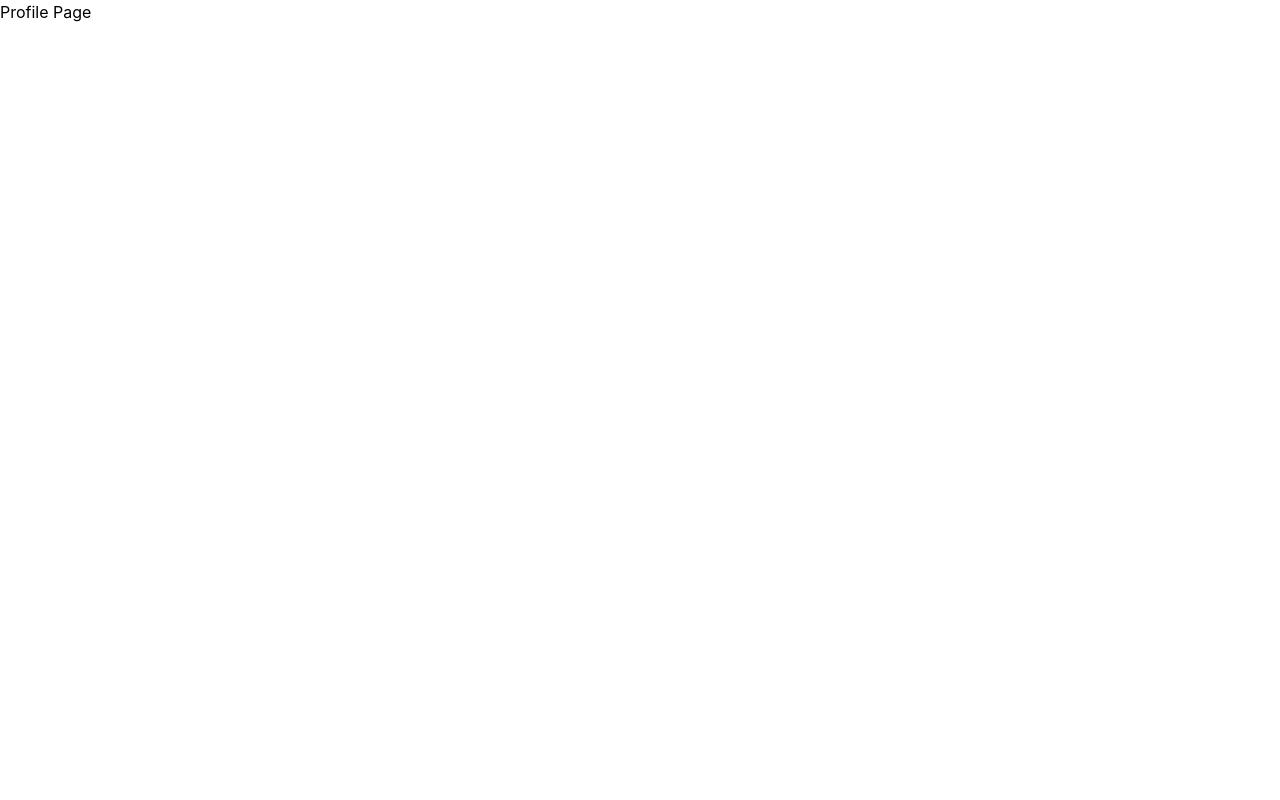
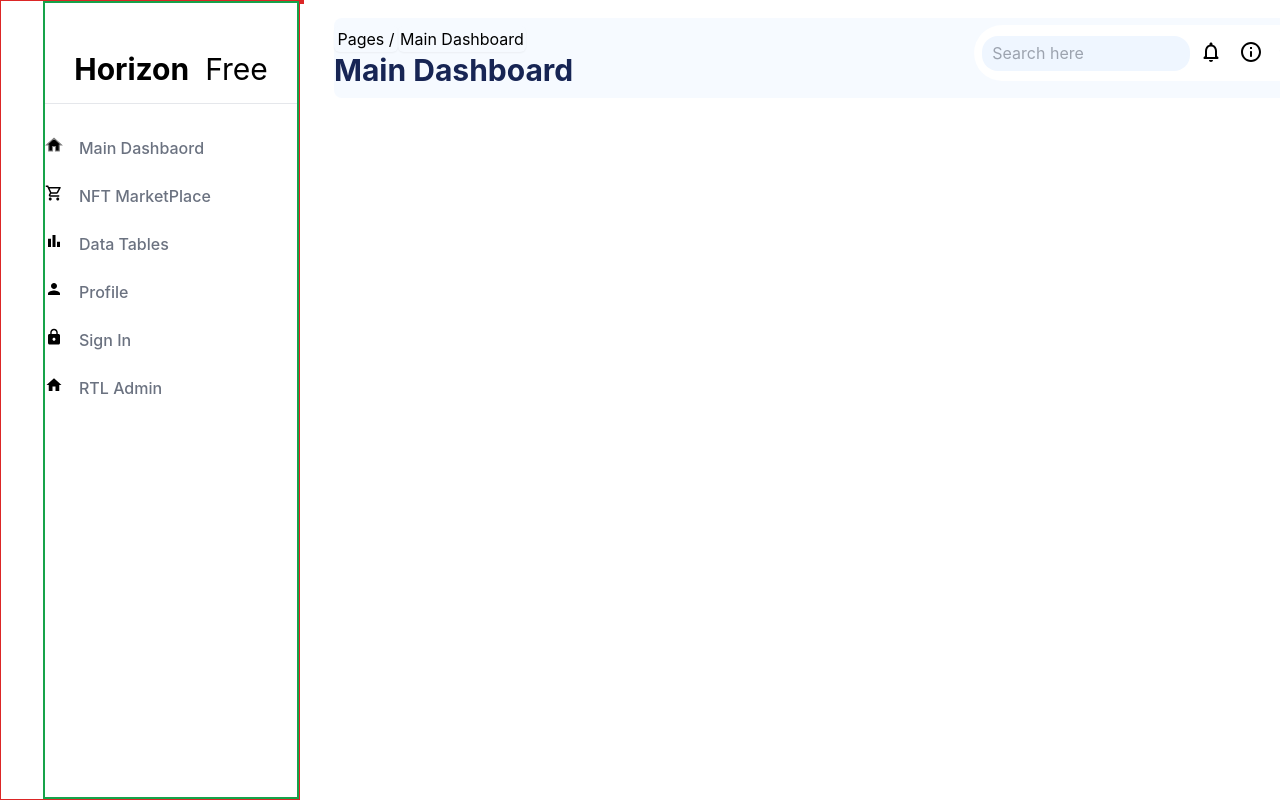
Before and after one commit to adnan-malik-7475/Horizon-Dashboard, a React (Create React App) app: page /profile in a window 1280 px wide. Built offline with nearby package versions, Linux system fonts and the light colour scheme.

Commit message:
designed header

```diff
--- /dev/null
+++ b/src/commonComponents/header/index.js
@@ -0,0 +1,82 @@
+import React from "react";
+import { Button } from "../../components/Button";
+import SVG from "../../components/SVG";
+import profilePic from "../../assets/admin.jpg";
+import { Link } from "react-router-dom";
+
+const Header = () => {
+  return (
+    <div className="border-2 border-red-600 w-[85%]  ">
+      <div className=" bg-blue-100 bg-opacity-25 w-[80%] ml-8 h-20 rounded-lg fixed  mt-4 ">
+        <div className="flex flex-row justify-between  items-center">
+          <div>
+            <Button
+              type="submit"
+              size="xs"
+              className="w-16 "
+              variants="primary"
+            >
+              Pages /
+            </Button>
+
+            <Button
+              type="submit"
+              size="xs"
+              className="w-32 "
+              variants="primary"
+            >
+              Main Dashboard
+            </Button>
+            <div className="text-3xl font-bold text-blue-950">
+              Main Dashboard
+            </div>
+          </div>
+
+          <div className="bg-white z-40 w-96 rounded-full h-14   flex flex-row items-center justify-evenly">
+            <input
+              type="text"
+              name="text"
+              id="#"
+              placeholder="Search here"
+              className="bg-blue-50 rounded-2xl w-52 p-2.5 h-[35px]   hover:bg-slate-200  "
+            />
+
+            <SVG
+              width={32}
+              height={32}
+              viewBox="0 0 32 32"
+              pathName="notificationIcon"
+              fill="black"
+              className="mt-[5px] "
+            />
+
+            <SVG
+              width={32}
+              height={32}
+              viewBox="0 0 32 32"
+              pathName="info"
+              fill="black"
+              className="mt-[5px] "
+            />
+            <SVG
+              width={32}
+              height={32}
+              viewBox="0 0 32 32"
+              pathName="nightMode"
+              fill="black"
+              className=" mt-[10px]"
+            />
+            <div>
+              <img
+                src={profilePic}
+                className="w-[30px] h-[30px] rounded-full"
+              />
+            </div>
+          </div>
+        </div>
+      </div>
+    </div>
+  );
+};
+
+export default Header;
--- a/src/commonComponents/sidebar/index.js
+++ b/src/commonComponents/sidebar/index.js
@@ -5,7 +5,7 @@ import MainDashbaord from "../../pages/mainDashboard";
 
 const Sidebar = () => {
   return (
-    <div className="w-[300px] flex justify-end h-screen border border-red-600">
+    <div className="w-[300px] flex justify-end h-screen border border-red-600 ">
       <div className="border-2  border-green-600 w-64">
         <div className="flex flex-row  text-3xl mt-12 ">
           <div className="w-full flex flex-row justify-center">
@@ -13,15 +13,15 @@ const Sidebar = () => {
           </div>
         </div>
 
-        <hr />
+        <hr  className="mt-4"/>
 
-        <div className=" flex flex-row  mt-12">
+        <div className=" flex flex-row  mt-8 text-gray-500">
           <SVG
             width={24}
             height={24}
             viewBox="0 0 32 32"
             pathName="Home"
-            strokeColor="black"
+            strokeColor="gray"
             strokeLinecap="round"
             strokeWidth="1.5"
             fill="black"
@@ -29,14 +29,14 @@ const Sidebar = () => {
 
           <Link to="/MainDashboard">
             {" "}
-            <button className="text-md font font-medium hover:bg-slate-300 ">
+            <button className="text-md font font-medium hover:bg-slate-300 ml-[10px]  ">
               {" "}
               Main Dashbaord{" "}
             </button>{" "}
           </Link>
         </div>
 
-        <div className=" flex flex-row  mt-6">
+        <div className=" flex flex-row  mt-6 text-gray-500">
           <SVG
             width={24}
             height={24}
@@ -46,13 +46,13 @@ const Sidebar = () => {
           />
 
           <Link to="/MarketPlace">
-            <button className="text-md font font-medium">
+            <button className="text-md font font-medium ml-[10px]" >
               NFT MarketPlace
             </button>{" "}
           </Link>
         </div>
 
-        <div className="flex flex-row  mt-6">
+        <div className="flex flex-row  mt-6 text-gray-500">
           <SVG
             width={24}
             height={24}
@@ -63,13 +63,13 @@ const Sidebar = () => {
 
           <Link to="/Datatables">
             {" "}
-            <button className="text-md font font-medium">
+            <button className="text-md font font-medium ml-[10px]">
               {" "}
               Data Tables
             </button>{" "}
           </Link>
         </div>
-        <div className=" flex flex-row  mt-6">
+        <div className=" flex flex-row  mt-6  text-gray-500">
           <SVG
             width={24}
             height={24}
@@ -79,12 +79,12 @@ const Sidebar = () => {
           />
 
 <Link to="/Profile">
-            <button className="text-md font font-medium">
+            <button className="text-md font font-medium ml-[10px] active:bg-black">
             Profile
             </button>{" "}
           </Link>        </div>
 
-        <div className=" flex flex-row  mt-6">
+        <div className=" flex flex-row  mt-6 text-gray-500">
           <SVG
             width={24}
             height={24}
@@ -93,11 +93,11 @@ const Sidebar = () => {
             fill="black"
           />
 <Link to="/SignUp">
-            <button className="text-md font font-medium">
+            <button className="text-md font font-medium ml-[10px] active:bg-black">
             Sign In
             </button>{" "}
           </Link>                </div>
-        <div className=" flex flex-row  mt-6">
+        <div className=" flex flex-row  mt-6 text-gray-500">
           <SVG
             width={24}
             height={24}
@@ -106,7 +106,7 @@ const Sidebar = () => {
             fill="black"
           />
 <Link to="/Admin">
-            <button className="text-md font font-medium">
+            <button className="text-md font font-medium ml-[10px]">
             RTL Admin
             </button>{" "}
           </Link>                </div>
--- a/src/components/Button/index.js
+++ b/src/components/Button/index.js
@@ -1,34 +1,34 @@
-// import React from "react";
+import React from "react";
 
-// const variants = {
-//   primary:
-//     "bg-indigo-600 text-white hover:enabled:bg-indigo-700 focus:ring-indigo-500",
-//   danger: "bg-red-600 text-white hover:enabled:bg-red-700 focus:ring-red-500",
-//   naked:
-//     " hover:text-gray-600 text-gray-500 shadow-none",
-// };
+const variants = {
+  primary:
+    "bg-transparent text-black   text-md font-normal",
+  danger: "bg-red-600 text-white focus:ring-red-500",
+  naked:
+    " hover:text-gray-600 text-gray-500 shadow-none",
+};
 
-// const sizes = {
-//   small: "px-2 py-1 text-xs leading-1",
-//   medium: "px-4 py-2 text-sm",
-//   large: "px-4 py-2 text-base",
-// };
+const sizes = {
+  small: "px-2 py-1 text-xs leading-1",
+  medium: "px-4 py-2 text-sm",
+  large: "px-4 py-2 text-base",
+};
 
-// export const Button = ({
-//     className,
-//     variant = "primary",
-//     size = "small",
-//     ...props
-// }) => {
-//     return (
-//       <button
-//         className={` inline-flex justify-center items-center border border-transparent mt-2 rounded-md font-medium shadow-sm
-//             focus:outline-none focus:ring-2 focus:ring-offset-2 disabled:opacity-50 disabled:cursor-not-allowed
-//             ${className}
-//             ${variants[variant]}
-//             ${sizes[size]}
-//         `}
-//         {...props}
-//       />
-//     );
-// }
+export const Button = ({
+    className,
+    variant = "primary",
+    size = "small",
+    ...props
+}) => {
+    return (
+      <button
+        className={` inline-flex justify-center items-center border border-transparent mt-2 rounded-md font-medium shadow-sm
+            focus:outline-none focus:ring-2 focus:ring-offset-2 disabled:opacity-50 disabled:cursor-not-allowed
+            ${className}
+            ${variants[variant]}
+            ${sizes[size]}
+        `}
+        {...props}
+      />
+    );
+}
--- a/src/pages/admin/index.js
+++ b/src/pages/admin/index.js
@@ -1,8 +1,23 @@
 import React from 'react'
+import Header from '../../commonComponents/header'
+import Sidebar from '../../commonComponents/sidebar'
 
 const Admin = () => {
   return (
-    <div>RTL Admin</div>
+    <div>
+    <div className="flex flex-row-reverse">
+
+
+      <div>
+
+        <Header />
+      </div>
+      <div>
+
+        <Sidebar />
+      </div>
+    </div>
+  </div>
   )
 }
 
--- a/src/pages/dataTables/index.js
+++ b/src/pages/dataTables/index.js
@@ -1,10 +1,21 @@
 import React from 'react'
 import Sidebar from '../../commonComponents/sidebar'
+import Header from '../../commonComponents/header'
 
 const DataTables = () => {
-  return (<div>
-    <Sidebar/>
-    datatables </div>
+  return ( <div>
+    <div className="flex flex-row">
+      <div>
+        {" "}
+        <Sidebar />
+      </div>
+
+      <div>
+        {" "}
+        <Header />
+      </div>
+    </div>
+  </div>
   )
 }
 
--- a/src/pages/mainDashboard/index.js
+++ b/src/pages/mainDashboard/index.js
@@ -1,16 +1,23 @@
-import React from 'react'
-import Sidebar from '../../commonComponents/sidebar'
+import React from "react";
+import Sidebar from "../../commonComponents/sidebar";
+import Header from "../../commonComponents/header";
 
 const MainDashbaord = () => {
   return (
     <div>
+      <div className="flex flex-row">
+        <div>
+          {" "}
+          <Sidebar />
+        </div>
 
-<Sidebar />
-<div>Hello world</div>
+        <div>
+          {" "}
+          <Header />
+        </div>
+      </div>
+    </div>
+  );
+};
 
-
-    </div>
-  )
-}
-
-export default MainDashbaord
+export default MainDashbaord;
--- a/src/pages/marketPlace/index.js
+++ b/src/pages/marketPlace/index.js
@@ -1,9 +1,22 @@
 import React from 'react'
+import Header from '../../commonComponents/header'
+import Sidebar from '../../commonComponents/sidebar'
 
 const MarketPlace = () => {
   return (
-    <div>hello dev-zaib</div>
-  )
+    <div>
+    <div className="flex flex-row">
+      <div>
+        {" "}
+        <Sidebar />
+      </div>
+
+      <div>
+        {" "}
+        <Header />
+      </div>
+    </div>
+  </div>  )
 }
 
 export default MarketPlace
--- a/src/pages/profile/index.js
+++ b/src/pages/profile/index.js
@@ -1,10 +1,22 @@
 import React from 'react'
+import Sidebar from '../../commonComponents/sidebar'
+import Header from '../../commonComponents/header'
 
 const Profile = () => {
   return (
     <div>
-        Profile Page
+    <div className="flex flex-row">
+      <div>
+        {" "}
+        <Sidebar />
+      </div>
+
+      <div>
+        {" "}
+        <Header />
+      </div>
     </div>
+  </div>
   )
 }
 
--- a/src/pages/signUp/index.js
+++ b/src/pages/signUp/index.js
@@ -1,7 +1,6 @@
 import React from "react";
 import { Link } from "react-router-dom";
 import logo from "../../assets/googleLogo.jpg";
-import bgImg from "../../assets/background.jpg"
 import SVG from "../../components/SVG";
 
 const SignUp = () => {
@@ -93,6 +92,17 @@ const SignUp = () => {
 
       <div className="w-1/2 h-screen  rounded-bl-[180px] bg-[url('https://s3-alpha-sig.figma.com/img/cc6f/992d/a23f25d992a4db354584463d19897b48?Expires=1701648000&Signature=EXZiA7mu~xV9zsDY5P0C9XruYwZBG1gn-8fvJ7fy8kB37H-UbHIcVnKMFradshnAFXzbRuS62ad~62~UhGECExpl4h2NbC3zahEkFkywk-yMqcIKVNxuZ0~sk7XQSL35yq0UzKQBKzZalf8r2YrPHSwiAe6j4dK3PVwon0IweADzrZNi-z7CgRgxP-8ZHfSKyEcJYZiCT5iwpe8BxFKn8a~nW9jO2fyW121i9CzZgcOzUn9gDksxSCCu~TnwdiFN3yQyShmpMVQs3X~nvG-xwXy5J6W1WGPrTiuykxO1uG9IjHtf8wXj6if1frU8edjfrL~6JJLUDB~iu2w0hmaY6g__&Key-Pair-Id=APKAQ4GOSFWCVNEHN3O4')] ">
 
+
+      <SVG
+            width={64}
+            height={64}
+            pathName="vector"
+            viewBox="0 0 24 24"
+            strokeColor="black"
+            strokeLinecap="round"
+            strokeWidth="1.5"
+            fill="black"
+          />
       </div>
     </div>
   );
```
Also changed, not shown: src/components/SVG/index.js (+12 -1 lines), src/assets/admin.jpg (added).
